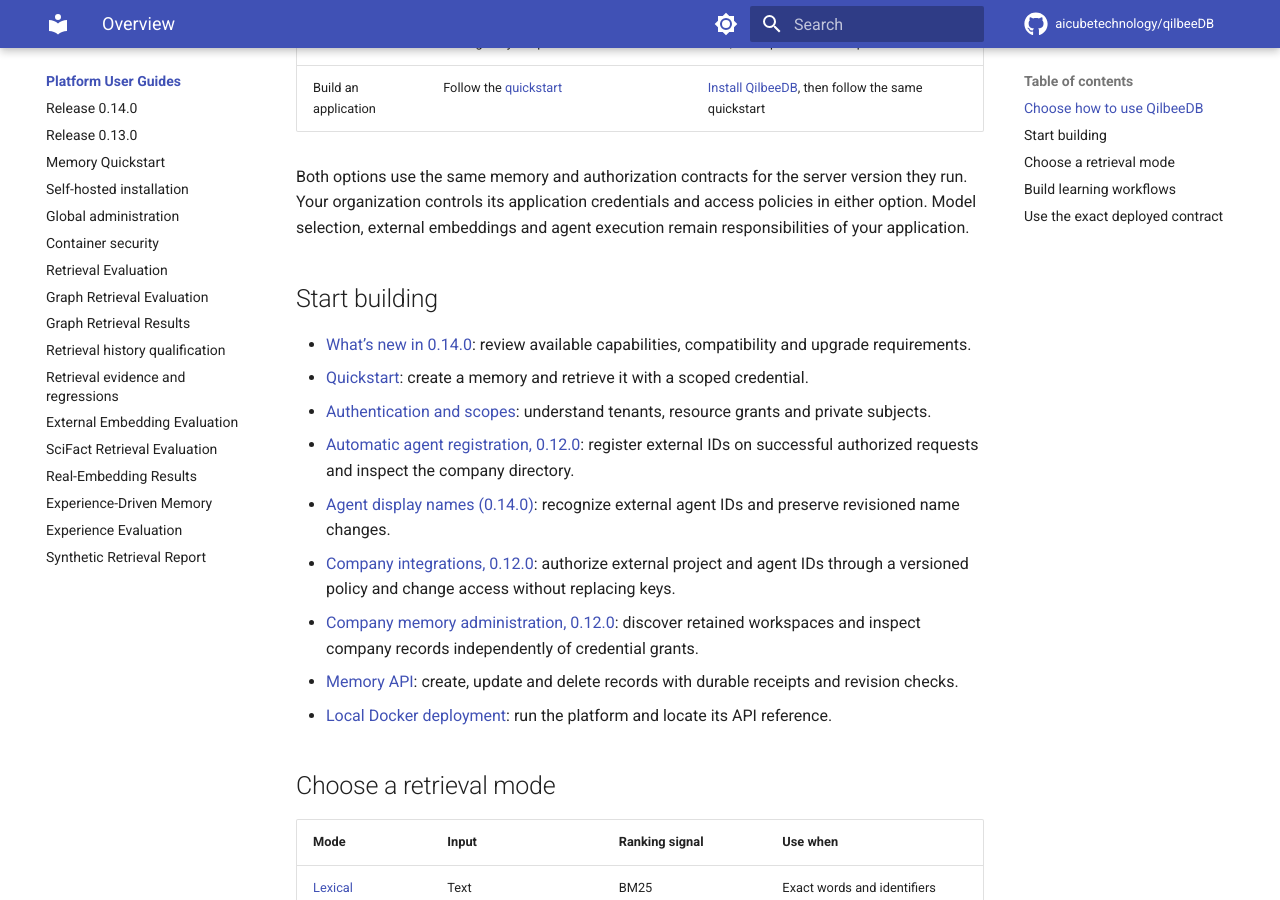
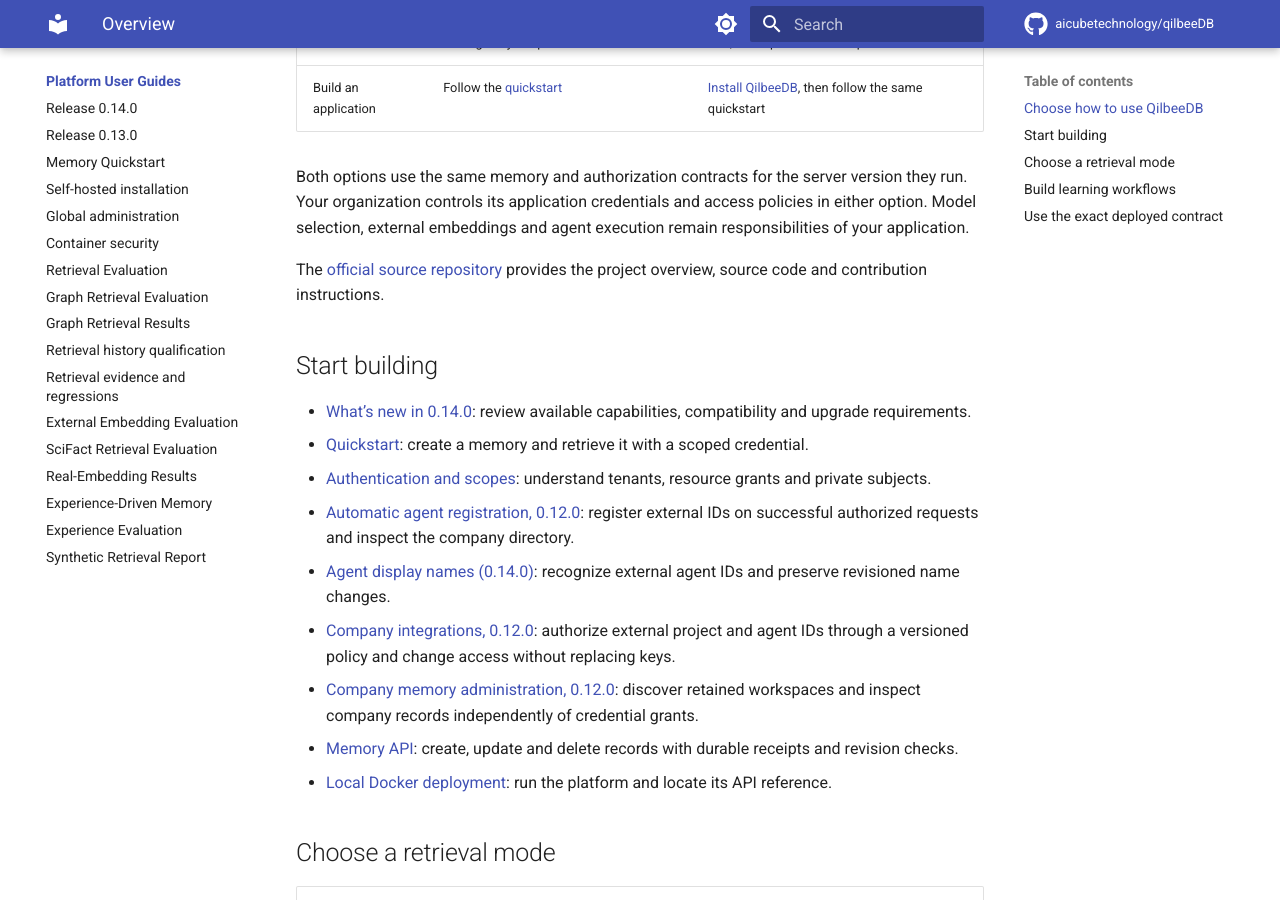
Before and after one commit to aicubetechnology/qilbeeDB, an MkDocs documentation site: the page built from docs/user/index.md, in a window 1280 px wide and 900 px high, scrolled down 599 px. Built offline with MkDocs 1.6.1 and Material for MkDocs 9.7.7, drawn with Linux system fonts in a browser that asks for light colours; comment, search, counter and statistics services are not loaded.

```diff
--- a/docs/user-docs.json
+++ b/docs/user-docs.json
@@ -5,7 +5,7 @@
       "source": "docs/user/index.md",
       "file": "index.md",
       "title": "QilbeeDB documentation",
-      "description": "Build applications with durable memory, scoped retrieval and traceable learning.",
+      "description": "Find official QilbeeDB resources and build applications with durable memory, scoped retrieval and traceable learning.",
       "order": 0
     },
     {
--- a/docs/user/index.md
+++ b/docs/user/index.md
@@ -18,6 +18,9 @@
 version they run. Your organization controls its application credentials and
 access policies in either option. Model selection, external embeddings and agent
 execution remain responsibilities of your application.
+
+The [official source repository](https://github.com/aicubetechnology/qilbeeDB)
+provides the project overview, source code and contribution instructions.
 
 ## Start building
 
```
Also changed, not shown: README.md (+1 -1 lines), 1 other file.
